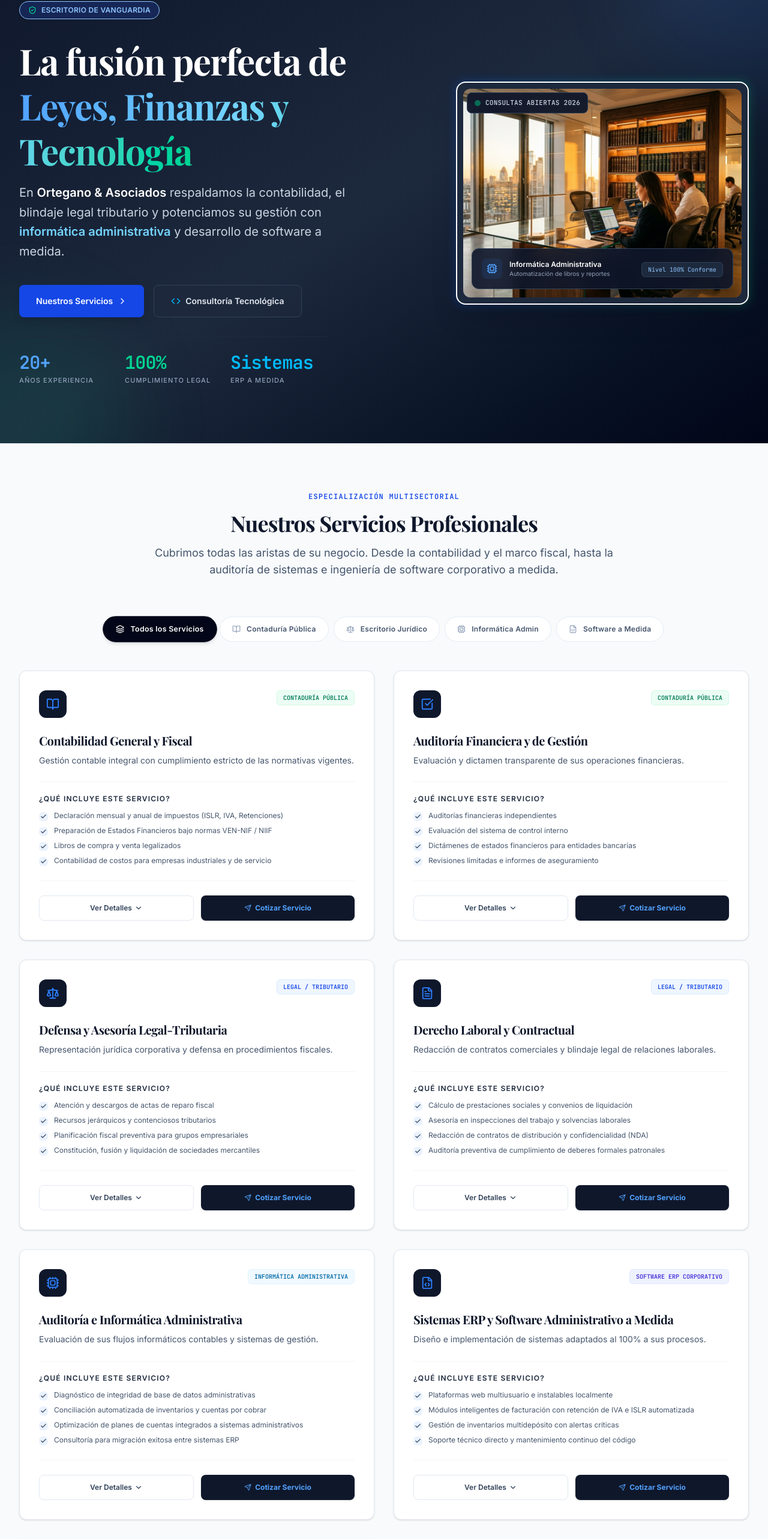
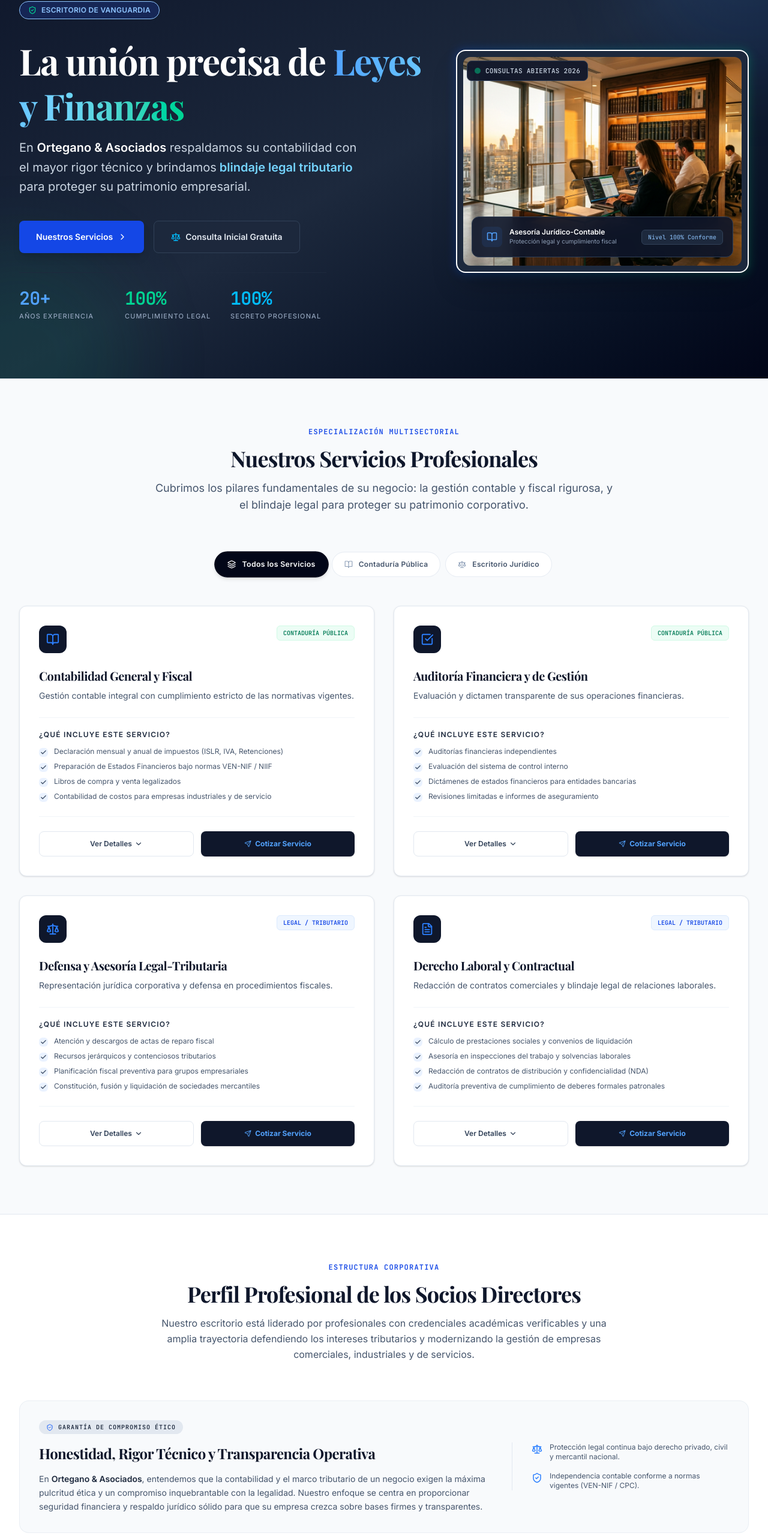
Before and after one commit to orteganoasociados/site, a React (Vite) app: page / in a window 1280 px wide. Shown: the part 207-2773 px from the top of the page at 60% size. Built offline with nearby package versions, Linux system fonts and the light colour scheme; a web font is replaced by a local one.

Commit message:
Refactor: enfoque exclusivo en servicios contables y jurídicos, eliminación de referencias tecnológicas

```diff
--- a/index.html
+++ b/index.html
@@ -1,9 +1,9 @@
 <!doctype html>
-<html lang="en">
+<html lang="es">
   <head>
     <meta charset="UTF-8" />
     <meta name="viewport" content="width=device-width, initial-scale=1.0" />
-    <title>Ortegano&Asociados | Site</title>
+    <title>Ortegano & Asociados | Escritorio Jurídico-Contable</title>
   </head>
   <body>
     <div id="root"></div>
--- a/src/App.tsx
+++ b/src/App.tsx
@@ -45,10 +45,6 @@ export default function App() {
       customMsg = 'Deseo cotizar sus servicios de Contabilidad General y Fiscalidad Mensual para mi empresa.';
     } else if (category === 'legal') {
       customMsg = 'Deseo solicitar asistencia de su Escritorio Jurídico para asesoría mercantil o defensa tributaria ante entes estatales.';
-    } else if (category === 'informatics') {
-      customMsg = 'Me interesa coordinar una auditoría de informática administrativa para diagnosticar inconsistencias en nuestras bases de datos contables.';
-    } else if (category === 'software') {
-      customMsg = 'Deseo cotizar el desarrollo de un módulo de software de gestión administrativa hecho a la medida de nuestro comercio.';
     }
 
     setPreFilledDetails({
--- a/src/components/About.tsx
+++ b/src/components/About.tsx
@@ -31,7 +31,7 @@ export default function About() {
               Honestidad, Rigor Técnico y Transparencia Operativa
             </h4>
             <p className="text-slate-600 text-sm leading-relaxed">
-              En <strong className="text-slate-800 font-semibold">Ortegano & Asociados</strong>, entendemos que la contabilidad y el marco tributario de un negocio exigen la máxima pulcritud ética. Asimismo, creemos que la tecnología no debe ser una caja de arena inaccesible: entregamos código abierto a medida para que su empresa sea soberana de sus sistemas de facturación y control comercial.
+              En <strong className="text-slate-800 font-semibold">Ortegano & Asociados</strong>, entendemos que la contabilidad y el marco tributario de un negocio exigen la máxima pulcritud ética y un compromiso inquebrantable con la legalidad. Nuestro enfoque se centra en proporcionar seguridad financiera y respaldo jurídico sólido para que su empresa crezca sobre bases firmes y transparentes.
             </p>
           </div>
           <div className="border-t md:border-t-0 md:border-l border-slate-200 pt-6 md:pt-0 md:pl-8 space-y-4">
@@ -40,7 +40,7 @@ export default function About() {
               <span>Protección legal continua bajo derecho privado, civil y mercantil nacional.</span>
             </div>
             <div className="flex items-start space-x-3 text-xs text-slate-600">
-              <Code size={18} className="text-blue-500 shrink-0 mt-0.5" />
+              <ShieldCheck size={18} className="text-blue-500 shrink-0 mt-0.5" />
               <span>Independencia contable conforme a normas vigentes (VEN-NIF / CPC).</span>
             </div>
           </div>
--- a/src/components/ContactForm.tsx
+++ b/src/components/ContactForm.tsx
@@ -126,7 +126,7 @@ export default function ContactForm({ preFilledDetails, onClearPreFill }: Contac
             Inicie su Consulta Inicial Gratuita
           </h3>
           <p className="text-slate-600 text-sm sm:text-base">
-            No deje sus decisiones tributarias o tecnológicas al azar. Envíenos sus datos y un socio principal evaluará su caso para agendar una sesión de trabajo presencial o virtual.
+            No deje sus decisiones tributarias o legales al azar. Envíenos sus datos y un socio principal evaluará su caso para agendar una sesión de trabajo presencial o virtual.
           </p>
         </div>
 
@@ -231,7 +231,7 @@ export default function ContactForm({ preFilledDetails, onClearPreFill }: Contac
                 <h5 className="font-serif text-sm font-bold text-slate-900 uppercase tracking-tight">Política de Secreto Profesional</h5>
               </div>
               <p className="text-xs text-slate-600 leading-relaxed">
-                Toda la información mercantil, balances contables preliminares, nombres de socios y alcances de software aquí compartidos están amparados estrictamente bajo el <strong>Secreto Profesional Contable y Abogadil</strong>. Ninguna base de datos se expone de forma pública de conformidad con las leyes vigentes.
+                Toda la información mercantil, balances contables preliminares y nombres de socios aquí compartidos están amparados estrictamente bajo el <strong>Secreto Profesional Contable y Abogadil</strong>. Ninguna base de datos se expone de forma pública de conformidad con las leyes vigentes.
               </p>
             </div>
 
@@ -344,8 +344,6 @@ export default function ContactForm({ preFilledDetails, onClearPreFill }: Contac
                 >
                   <option value="accounting">Contabilidad de Ley y Fiscalidad Mensual</option>
                   <option value="legal">Asistencia de Escritorio Jurídico (Defensa Fiscal / Contratos)</option>
-                  <option value="informatics">Auditoría e Informática Administrativa (Análisis de Sistemas)</option>
-                  <option value="software">Desarrollo de Software ERP y Dashboards a Medida</option>
                 </select>
               </div>
 
@@ -478,8 +476,6 @@ export default function ContactForm({ preFilledDetails, onClearPreFill }: Contac
                       <span className="inline-block bg-blue-500/10 border border-blue-500/20 text-blue-800 text-[9px] font-bold px-2 py-0.5 rounded uppercase font-mono">
                         {inq.serviceCategory === 'accounting' && 'Contabilidad'}
                         {inq.serviceCategory === 'legal' && 'Legal Mercantil'}
-                        {inq.serviceCategory === 'informatics' && 'Informática'}
-                        {inq.serviceCategory === 'software' && 'Software a Medida'}
                       </span>
                       <span className="inline-block bg-emerald-500/10 border border-emerald-500/20 text-emerald-800 text-[9px] font-mono font-bold px-2 py-0.5 rounded flex items-center space-x-1">
                         <span className="w-1.5 h-1.5 rounded-full bg-emerald-500 animate-pulse inline-block" />
--- a/src/components/FAQ.tsx
+++ b/src/components/FAQ.tsx
@@ -22,7 +22,7 @@ export default function FAQ() {
             Preguntas Frecuentes
           </h3>
           <p className="text-slate-600 text-sm sm:text-base max-w-2xl mx-auto">
-            Es normal tener dudas al renovar los sistemas corporativos e integrar contabilidad con ingeniería de software. Aquí aclaramos los aspectos metodológicos y operacionales más importantes.
+            Es normal tener dudas sobre el cumplimiento tributario y la estructuración legal de su negocio. Aquí aclaramos los aspectos metodológicos y operacionales más importantes de nuestra asesoría.
           </p>
         </div>
 
@@ -72,7 +72,7 @@ export default function FAQ() {
 
         {/* Action Link below */}
         <div className="text-center mt-12 p-6 bg-slate-900 text-white rounded-2xl border border-slate-800 space-y-3 max-w-xl mx-auto">
-          <p className="text-xs text-slate-400">¿Tiene otra inquietun muy particular sobre su software o auditoría fiscal?</p>
+          <p className="text-xs text-slate-400">¿Tiene otra inquietud muy particular sobre su situación legal o auditoría fiscal?</p>
           <a
             href="#contacto"
             className="inline-block text-xs font-bold text-blue-400 hover:text-blue-300 uppercase tracking-widest hover:underline"
--- a/src/components/Footer.tsx
+++ b/src/components/Footer.tsx
@@ -27,7 +27,7 @@ export default function Footer({ onNavigate }: FooterProps) {
             </div>
 
             <p className="text-xs sm:text-sm text-slate-400 leading-relaxed max-w-sm">
-              Escritorio Jurídico-Contable pionero en la integración de auditoría contable clásica con informática de procesos de bases de datos y desarrollo de software ERP administrativo a medida.
+              Escritorio Jurídico-Contable especializado en brindar soluciones integrales de auditoría, gestión financiera y defensa tributaria para el sector empresarial.
             </p>
 
             <div className="flex items-center space-x-4">
--- a/src/components/Hero.tsx
+++ b/src/components/Hero.tsx
@@ -1,5 +1,5 @@
 import { motion } from 'motion/react';
-import { ShieldCheck, Cpu, Code, ChevronRight, FileText } from 'lucide-react';
+import { ShieldCheck, Scale, ChevronRight, BookOpen } from 'lucide-react';
 import heroImage from '../assets/images/hero_office_tech_1780326266658.png';
 
 interface HeroProps {
@@ -36,7 +36,7 @@ export default function Hero({ onNavigate }: HeroProps) {
                 transition={{ duration: 0.6, delay: 0.1 }}
                 className="font-serif text-3xl sm:text-4xl md:text-5xl lg:text-6xl font-bold tracking-tight leading-tight"
               >
-                La fusión perfecta de <span className="text-transparent bg-clip-text bg-gradient-to-r from-blue-400 via-sky-300 to-emerald-400 font-serif">Leyes, Finanzas y Tecnología</span>
+                La unión precisa de <span className="text-transparent bg-clip-text bg-gradient-to-r from-blue-400 via-sky-300 to-emerald-400 font-serif">Leyes y Finanzas</span>
               </motion.h1>
 
               <motion.p
@@ -45,8 +45,8 @@ export default function Hero({ onNavigate }: HeroProps) {
                 transition={{ duration: 0.6, delay: 0.2 }}
                 className="text-slate-300 text-base sm:text-lg lg:text-xl font-normal leading-relaxed max-w-xl"
               >
-                En <strong className="text-white font-semibold">Ortegano & Asociados</strong> respaldamos la contabilidad, el blindaje legal tributario y potenciamos su gestión con
-                <span className="text-sky-300 font-semibold"> informática administrativa</span> y desarrollo de software a medida.
+                En <strong className="text-white font-semibold">Ortegano & Asociados</strong> respaldamos su contabilidad con el mayor rigor técnico y brindamos
+                <span className="text-sky-300 font-semibold"> blindaje legal tributario</span> para proteger su patrimonio empresarial.
               </motion.p>
             </div>
 
@@ -70,8 +70,8 @@ export default function Hero({ onNavigate }: HeroProps) {
                 className="bg-slate-800/80 hover:bg-slate-700 hover:text-white text-slate-200 active:scale-[0.98] font-semibold text-sm px-7 py-4 rounded-lg flex items-center justify-center space-x-2 border border-slate-700 hover:border-slate-600 transition-all cursor-pointer"
                 id="btn-hero-contacto-directo"
               >
-                <Code size={16} className="text-sky-400" />
-                <span>Consultoría Tecnológica</span>
+                <Scale size={16} className="text-sky-400" />
+                <span>Consulta Inicial Gratuita</span>
               </button>
             </motion.div>
 
@@ -92,8 +92,8 @@ export default function Hero({ onNavigate }: HeroProps) {
                 <p className="text-[11px] text-slate-400 uppercase tracking-widest font-medium">Cumplimiento Legal</p>
               </div>
               <div className="space-y-1">
-                <p className="font-mono text-2xl sm:text-3xl font-bold text-sky-400 tracking-tight">Sistemas</p>
-                <p className="text-[11px] text-slate-400 uppercase tracking-widest font-medium">ERP a Medida</p>
+                <p className="font-mono text-2xl sm:text-3xl font-bold text-sky-400 tracking-tight">100%</p>
+                <p className="text-[11px] text-slate-400 uppercase tracking-widest font-medium">Secreto Profesional</p>
               </div>
             </motion.div>
 
@@ -125,11 +125,11 @@ export default function Hero({ onNavigate }: HeroProps) {
               <div className="absolute bottom-6 right-6 left-6 bg-slate-900/90 backdrop-blur-md p-4 rounded-xl border border-slate-700 flex items-center justify-between z-20">
                 <div className="flex items-center space-x-3">
                   <div className="p-2 bg-blue-500/10 text-blue-450 rounded-lg">
-                    <Cpu size={18} className="text-blue-400" />
+                    <BookOpen size={18} className="text-blue-400" />
                   </div>
                   <div className="text-left">
-                    <p className="text-xs font-semibold text-white">Informática Administrativa</p>
-                    <p className="text-[10px] text-slate-400">Automatización de libros y reportes</p>
+                    <p className="text-xs font-semibold text-white">Asesoría Jurídico-Contable</p>
+                    <p className="text-[10px] text-slate-400">Protección legal y cumplimiento fiscal</p>
                   </div>
                 </div>
                 <div className="text-right">
--- a/src/components/Services.tsx
+++ b/src/components/Services.tsx
@@ -9,15 +9,13 @@ interface ServicesProps {
 }
 
 export default function Services({ onSelectServiceForQuote }: ServicesProps) {
-  const [activeCategory, setActiveCategory] = useState<'all' | 'accounting' | 'legal' | 'informatics' | 'software'>('all');
+  const [activeCategory, setActiveCategory] = useState<'all' | 'accounting' | 'legal'>('all');
   const [expandedService, setExpandedService] = useState<string | null>(null);
 
   const categories = [
     { id: 'all', label: 'Todos los Servicios', icon: 'Layers' },
     { id: 'accounting', label: 'Contaduría Pública', icon: 'BookOpen' },
     { id: 'legal', label: 'Escritorio Jurídico', icon: 'Scale' },
-    { id: 'informatics', label: 'Informática Admin', icon: 'Cpu' },
-    { id: 'software', label: 'Software a Medida', icon: 'FileCode' },
   ];
 
   const filteredServices = activeCategory === 'all'
@@ -37,8 +35,6 @@ export default function Services({ onSelectServiceForQuote }: ServicesProps) {
     switch (category) {
       case 'accounting': return 'bg-emerald-50 text-emerald-700 border-emerald-100';
       case 'legal': return 'bg-blue-50 text-blue-700 border-blue-100';
-      case 'informatics': return 'bg-sky-50 text-sky-700 border-sky-100';
-      case 'software': return 'bg-indigo-50 text-indigo-700 border-indigo-100';
       default: return 'bg-slate-50 text-slate-700 border-slate-100';
     }
   };
@@ -47,8 +43,6 @@ export default function Services({ onSelectServiceForQuote }: ServicesProps) {
     switch (category) {
       case 'accounting': return 'Contaduría Pública';
       case 'legal': return 'Legal / Tributario';
-      case 'informatics': return 'Informática Administrativa';
-      case 'software': return 'Software ERP Corporativo';
       default: return '';
     }
   };
@@ -66,7 +60,7 @@ export default function Services({ onSelectServiceForQuote }: ServicesProps) {
             Nuestros Servicios Profesionales
           </h3>
           <p className="text-slate-600 text-base sm:text-lg">
-            Cubrimos todas las aristas de su negocio. Desde la contabilidad y el marco fiscal, hasta la auditoría de sistemas e ingeniería de software corporativo a medida.
+            Cubrimos los pilares fundamentales de su negocio: la gestión contable y fiscal rigurosa, y el blindaje legal para proteger su patrimonio corporativo.
           </p>
         </div>
 
--- a/src/data.ts
+++ b/src/data.ts
@@ -61,68 +61,23 @@ export const SERVICES: Service[] = [
       'Auditoría preventiva de cumplimiento de deberes formales patronales'
     ]
   },
-  // Informática Administrativa
-  {
-    id: 'auditoria-sistemas-admin',
-    category: 'informatics',
-    title: 'Auditoría e Informática Administrativa',
-    description: 'Evaluación de sus flujos informáticos contables y sistemas de gestión.',
-    longDescription: 'Analizamos cómo fluyen sus datos desde la facturación hasta el asiento contable diario. Detectamos cuellos de botella en su software actual (Saint, Profit, SAP, etc.) y reestructuramos los flujos de información contable.',
-    iconName: 'Cpu',
-    features: [
-      'Diagnóstico de integridad de base de datos administrativas',
-      'Conciliación automatizada de inventarios y cuentas por cobrar',
-      'Optimización de planes de cuentas integrados a sistemas administrativos',
-      'Consultoría para migración exitosa entre sistemas ERP'
-    ]
-  },
-  // Desarrollo de Software Administrativo
-  {
-    id: 'software-medida-erp',
-    category: 'software',
-    title: 'Sistemas ERP y Software Administrativo a Medida',
-    description: 'Diseño e implementación de sistemas adaptados al 100% a sus procesos.',
-    longDescription: 'Evite pagar licencias genéricas costosas que no se adaptan a su realidad operativa. Desarrollamos plataformas web de facturación, almacén, cuentas por pagar y reportes contables que se integran de forma nativa a sus libros de contabilidad.',
-    iconName: 'FileCode',
-    features: [
-      'Plataformas web multiusuario e instalables localmente',
-      'Módulos inteligentes de facturación con retención de IVA e ISLR automatizada',
-      'Gestión de inventarios multidepósito con alertas críticas',
-      'Soporte técnico directo y mantenimiento continuo del código'
-    ]
-  },
-  {
-    id: 'dashboard-bi',
-    category: 'software',
-    title: 'Dashboards de Analítica y Business Intelligence',
-    description: 'Visualización interactiva en tiempo real sobre la salud de su empresa.',
-    longDescription: 'Transformamos datos fríos de sus sistemas contables o bases de datos en gráficos interactivos que le permiten monitorear márgenes de ganancia, rotación de inventarios y flujo de caja neto en tiempo real desde cualquier dispositivo.',
-    iconName: 'TrendingUp',
-    features: [
-      'Conexión segura a sus bases de datos SQL o archivos de hojas de datos',
-      'Indicadores de rendimiento clave (KPIs) financieros automáticos',
-      'Reportes gerenciales exportables a PDF con un solo clic',
-      'Tableros amigables diseñados para directores y gerentes'
-    ]
-  }
 ];
 
 export const TEAM_MEMBERS: TeamMember[] = [
   {
     id: 'gerly-ortegano',
     name: 'Lcdo. Gerly Ortegano',
-    role: 'Socio Fundador - Área Tecnológico-Contable',
+    role: 'Socio Fundador - Área Contable y Fiscal',
     credentials: [
       'Contador Público Colegiado',
-      'Desarrollador de Software y Automatización',
-      'Especialista en Sistemas e Infraestructura Linux'
+      'Especialista en Fiscalidad y Cumplimiento Tributario',
+      'Asesor Contable para Empresas Comerciales e Industriales'
     ],
-    bio: 'Profesional de la contaduría pública especializado en la automatización de procesos fiscales, gestión de datos y desarrollo de soluciones tecnológicas aplicadas a los negocios. Líder en la modernización de flujos de trabajo e implementación de herramientas digitales orientadas al cumplimiento tributario y corporativo.',
+    bio: 'Profesional de la contaduría pública con amplia trayectoria en la gestión contable integral, auditoría financiera y asesoría fiscal para empresas comerciales, industriales y de servicios. Comprometido con el rigor técnico, la honestidad profesional y el cumplimiento estricto de las normativas tributarias vigentes.',
     experienceYears: 18,
     education: [
       'Universidad Nacional Abierta - Licenciado en Contaduría Pública (UNELLEZ)',
-      'Colegio de Contadores Públicos del Estado Portuguesa - Miembro Activo',
-      'Tecnologías y Lenguajes de Programación - (Especialización Autónoma)'
+      'Colegio de Contadores Públicos del Estado Portuguesa - Miembro Activo'
     ],
     imageUrl: glyImage
   },
@@ -151,36 +106,36 @@ export const TESTIMONIALS: Testimonial[] = [
     clientName: 'Ing. Alejandro Gómez',
     company: 'Distribuidora Alimentos del Mar, C.A.',
     role: 'Director de Operaciones',
-    content: 'Ortegano & Asociados revolucionó nuestra empresa. El Lcdo. Gerly automatizó nuestros procesos fiscales de forma impecable, y luego el Ing. Gabriel potenció nuestro sistema de inventarios y facturación a medida. Pasamos de cuadrar inventarios manualmente a tener un flujo administrativo 100% integrado.',
+    content: 'Ortegano & Asociados ha sido clave para el cumplimiento fiscal de nuestra empresa. El Lcdo. Gerly gestionó nuestros procesos contables con total pulcritud y el Abog. Gerardo nos orientó en la estructuración legal de nuestros contratos comerciales. Un escritorio de altísima confianza.',
     rating: 5,
-    serviceCategory: 'Desarrollo de Software / Legal'
+    serviceCategory: 'Contabilidad / Legal'
   },
   {
     id: 'test-2',
     clientName: 'Lic. Patricia Benítez',
     company: 'Consorcio Manufacturero Industrial Metalúrgico',
     role: 'Gerente General de Finanzas',
-    content: 'Su labor de auditoría financiera fue impecable, pero lo que realmente destaca es su conocimiento en Informática de Sistemas. Corrigieron inconsistencias trágicas en las bases de datos de nuestro antiguo ERP y automatizaron las retenciones de IVA, ahorrando dos semanas de trabajo manual al mes.',
+    content: 'Su labor de auditoría financiera fue impecable. Detectaron inconsistencias contables críticas, regularizaron nuestros libros y nos defendieron ante una fiscalización del SENIAT con resultados favorables. Profesionales de primera categoría.',
     rating: 5,
-    serviceCategory: 'Informática Administrativa / Contaduría'
+    serviceCategory: 'Auditoría / Asesoría Fiscal'
   }
 ];
 
 export const FAQS = [
   {
-    question: '¿Por qué contratar un escritorio que une leyes, contabilidad y tecnología?',
-    answer: 'Generalmente las empresas deben contratar tres proveedores distintos que no se comunican entre sí: un abogado tributarista, un contador y un programador de software. En Ortegano & Asociados eliminamos esa brecha. Entendemos las leyes mercantiles, estructuramos la contabilidad y desarrollamos las herramientas informáticas exactas para operar eficientemente.'
+    question: '¿Por qué contratar un escritorio que une leyes y contabilidad?',
+    answer: 'Generalmente las empresas deben contratar proveedores distintos que no se comunican entre sí: un abogado tributarista y un contador. En Ortegano & Asociados eliminamos esa brecha. Entendemos las leyes mercantiles y estructuramos la contabilidad de forma integral, ofreciendo una visión unificada para proteger y ordenar su patrimonio corporativo.'
   },
   {
-    question: '¿Cómo funciona el desarrollo de software administrativo a medida?',
-    answer: 'Primero hacemos una consultoría de informática administrativa sin costo inicial para evaluar sus procesos actuales. Luego diseñamos el flujo óptimo, codificamos el software, migramos los datos contables antiguos y capacitamos a su personal. Todo el software cumple automáticamente con las regulaciones de facturación y retenciones del país.'
+    question: '¿Qué incluye el servicio de auditoría financiera?',
+    answer: 'Nuestra auditoría cubre la evaluación de la razonabilidad de sus estados financieros, la revisión del sistema de control interno, la detección de inconsistencias contables y la emisión de informes con recomendaciones. Trabajamos bajo normas VEN-NIF y emitimos dictámenes válidos ante entidades bancarias y entes reguladores.'
   },
   {
     question: '¿Ofrecen asesoramiento y auditoría remoto o presencial?',
-    answer: 'Ambos. Brindamos soporte digital mediante plataformas en la nube de alta seguridad para toda América Latina y España, coordinando citas presenciales en nuestras oficinas principales para revisiones de libros físicos, firmas de asambleas de socios y despachos de defensa legal fiscal.'
+    answer: 'Ambos. Brindamos soporte y asesoría de forma virtual para clientes en toda Venezuela y en el exterior, coordinando citas presenciales en nuestras oficinas de Guanare para revisiones de libros físicos, firmas de asambleas de socios y despachos de defensa legal fiscal.'
   },
   {
-    question: '¿De qué tecnologías hacen uso para el desarrollo de software?',
-    answer: 'Desarrollamos soluciones web modernas de alto rendimiento usando React, Node.js y bases de datos SQL locales o nube que garantizan cero cuellos de botella informáticos. Son sistemas diseñados para ejecutarse sin fallar y con interfaces sumamente intuitivas para secretarias, analistas y gerentes.'
+    question: '¿Cómo funciona la defensa ante una auditoría o fiscalización del SENIAT?',
+    answer: 'Nuestro equipo jurídico-contable evalúa el acta de reparo o notificación fiscal, prepara los descargos correspondientes, y representa a su empresa ante los entes competentes. Diseñamos estrategias de planificación fiscal preventiva para evitar contingencias futuras, siempre dentro del marco legal vigente.'
   }
 ];
--- a/src/types.ts
+++ b/src/types.ts
@@ -1,6 +1,6 @@
 export interface Service {
   id: string;
-  category: 'accounting' | 'legal' | 'informatics' | 'software';
+  category: 'accounting' | 'legal';
   title: string;
   description: string;
   longDescription: string;
@@ -37,6 +37,5 @@ export interface ContactInquiry {
   businessName?: string;
   serviceCategory: string;
   message: string;
-  softwareComplexity?: 'basic' | 'medium' | 'advanced';
   estimatedBudget?: number;
 }
```
Also changed, not shown: 9 other files (tests, documents, lock files or other folders).
